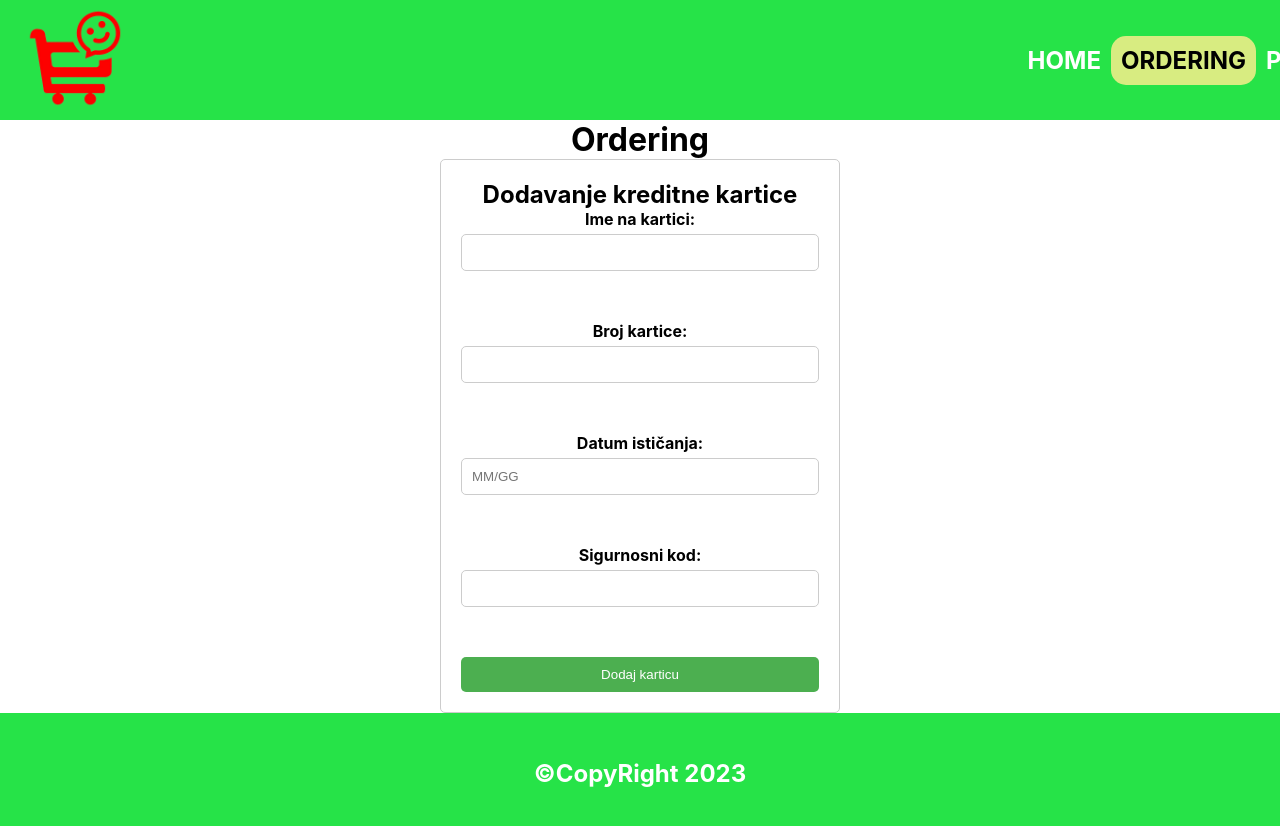
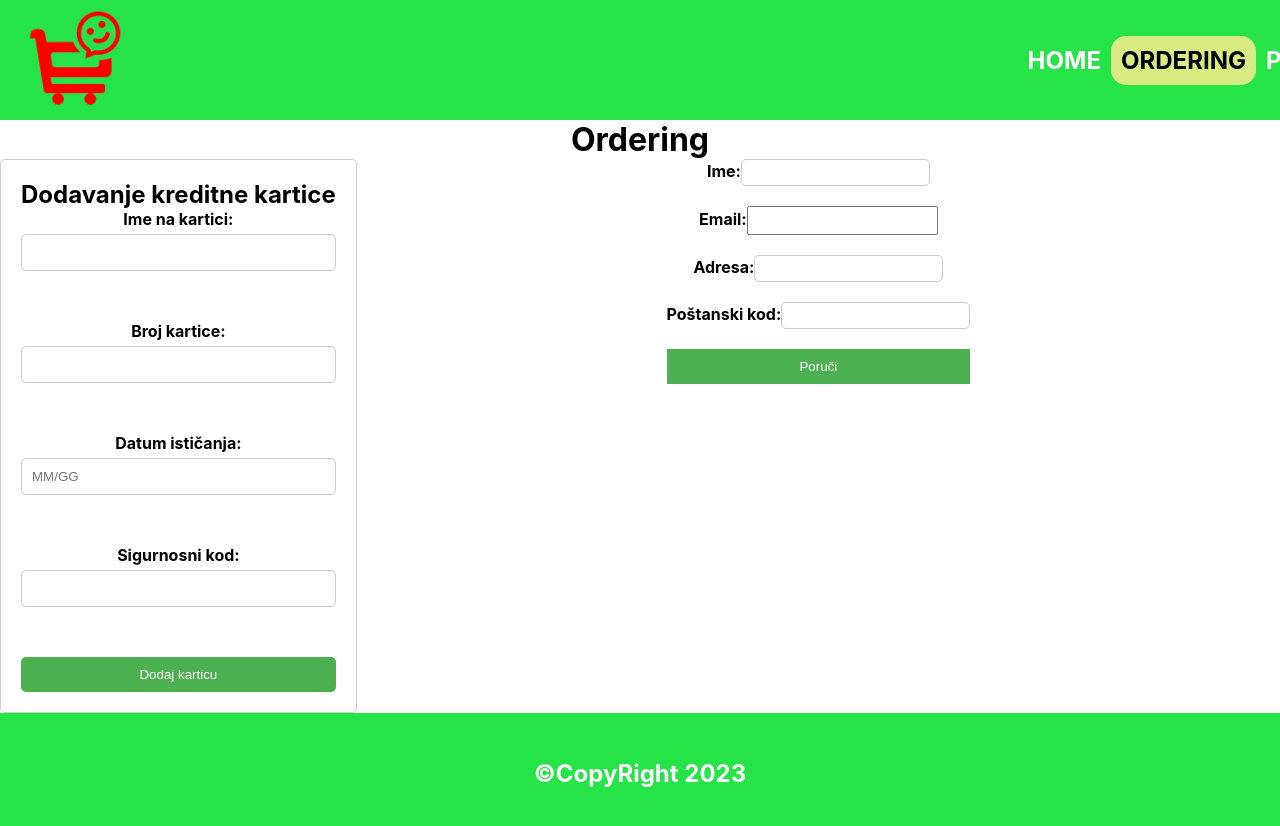
Before and after one commit to popovicmarko/OnlineShoping, a React (Create React App) app: page /ordering in a window 1280 px wide. Shown: the top 826 px of the page. Built offline with nearby package versions, Linux system fonts and the light colour scheme.

Commit message:
FormAdress css finish

```diff
--- a/src/components/Form/FormAdress/FormAdress.css
+++ b/src/components/Form/FormAdress/FormAdress.css
@@ -0,0 +1,30 @@
+.form-container {
+    max-width: 400px;
+    margin: 0 auto;
+  }
+
+  .form-container form {
+    display: flex;
+    flex-direction: column;
+  }
+
+  .form-container label {
+    margin-bottom: 10px;
+  }
+
+  .form-container input {
+    padding: 5px;
+    margin-bottom: 10px;
+  }
+
+  .form-container button {
+    padding: 10px;
+    background-color: #4CAF50;
+    color: white;
+    border: none;
+    cursor: pointer;
+  }
+
+  .form-container button:hover {
+    background-color: #45a049;
+  }
--- a/src/components/Form/FormAdress/FormAdress.js
+++ b/src/components/Form/FormAdress/FormAdress.js
@@ -0,0 +1,62 @@
+import React, { useState } from 'react';
+import './FormAdress.css';
+
+const OrderForm = () => {
+    const [name, setName] = useState('');
+    const [email, setEmail] = useState('');
+    const [address, setAddress] = useState('');
+    const [postalCode, setPostalCode] = useState('');
+
+    const handleSubmit = (e) => {
+        e.preventDefault();
+        // Ovde možete izvršiti željenu logiku za online poručivanje, kao što je slanje podataka na server
+
+        // Resetovanje polja nakon poručivanja
+        setName('');
+        setEmail('');
+        setAddress('');
+        setPostalCode('');
+    };
+
+    return (
+        <div className="form-container">
+            <form onSubmit={handleSubmit}>
+                <label>
+                    Ime:
+                    <input
+                        type="text"
+                        value={name}
+                        onChange={(e) => setName(e.target.value)}
+                    />
+                </label>
+                <label>
+                    Email:
+                    <input
+                        type="email"
+                        value={email}
+                        onChange={(e) => setEmail(e.target.value)}
+                    />
+                </label>
+                <label>
+                    Adresa:
+                    <input
+                        type="text"
+                        value={address}
+                        onChange={(e) => setAddress(e.target.value)}
+                    />
+                </label>
+                <label>
+                    Poštanski kod:
+                    <input
+                        type="text"
+                        value={postalCode}
+                        onChange={(e) => setPostalCode(e.target.value)}
+                    />
+                </label>
+                <button type="submit">Poruči</button>
+            </form>
+        </div>
+    );
+};
+
+export default OrderForm;
--- a/src/components/Form/FormCart/FormCart.css
+++ b/src/components/Form/FormCart/FormCart.css
@@ -1,6 +1,6 @@
 .container {
     max-width: 400px;
-    margin: 0 auto;
+    margin: 0;
     padding: 20px;
     border: 1px solid #ccc;
     border-radius: 5px;
--- a/src/pages/Ordering/Ordering.css
+++ b/src/pages/Ordering/Ordering.css
@@ -0,0 +1,3 @@
+.order-container{
+    display: flex;
+}
--- a/src/pages/Ordering/Ordering.js
+++ b/src/pages/Ordering/Ordering.js
@@ -1,13 +1,15 @@
 import React from "react";
 import "./Ordering.css";
 import FormCart from "../../components/Form/FormCart/FormCart";
+import FormAdress from "../../components/Form/FormAdress/FormAdress";
 
 export default function Ordering() {
     return (
-        <div>
+        <div className="cointener">
             <h1>Ordering</h1>
             <div className="order-container">
                 <FormCart />
+                <FormAdress />
             </div>
         </div>
 
```
